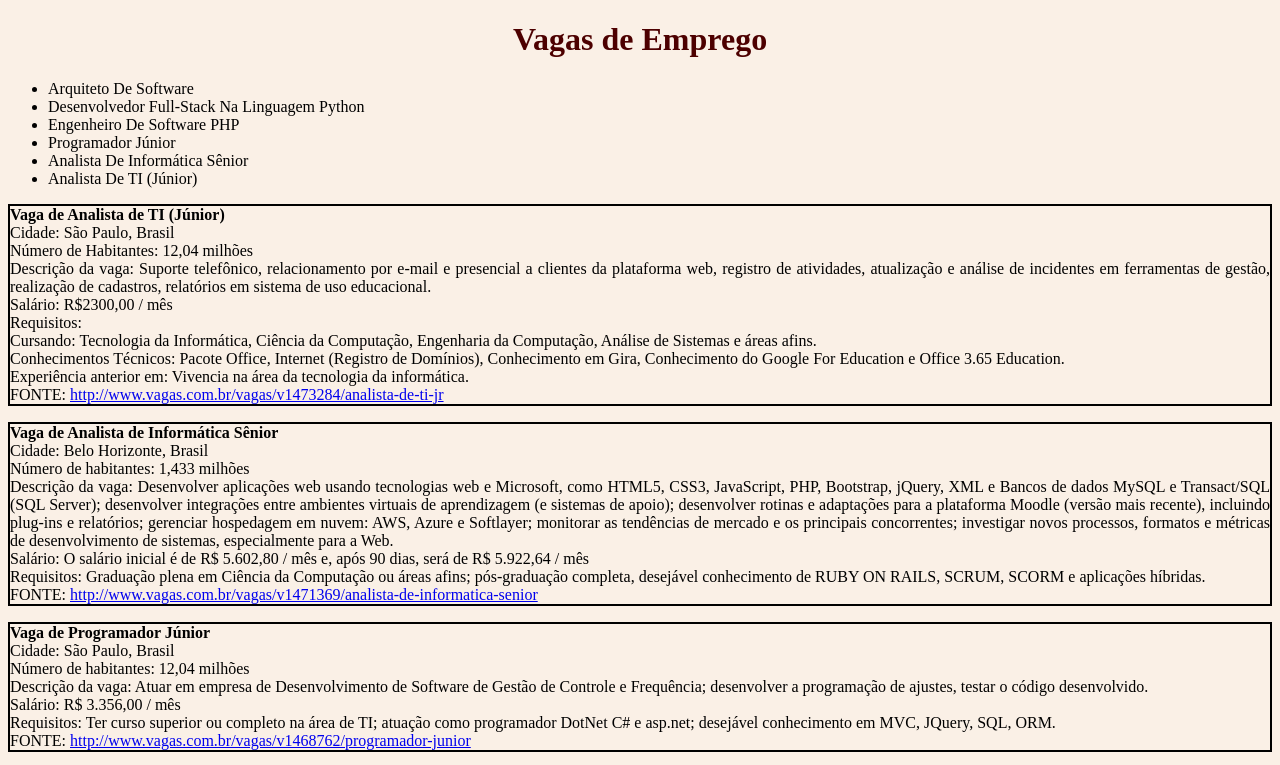
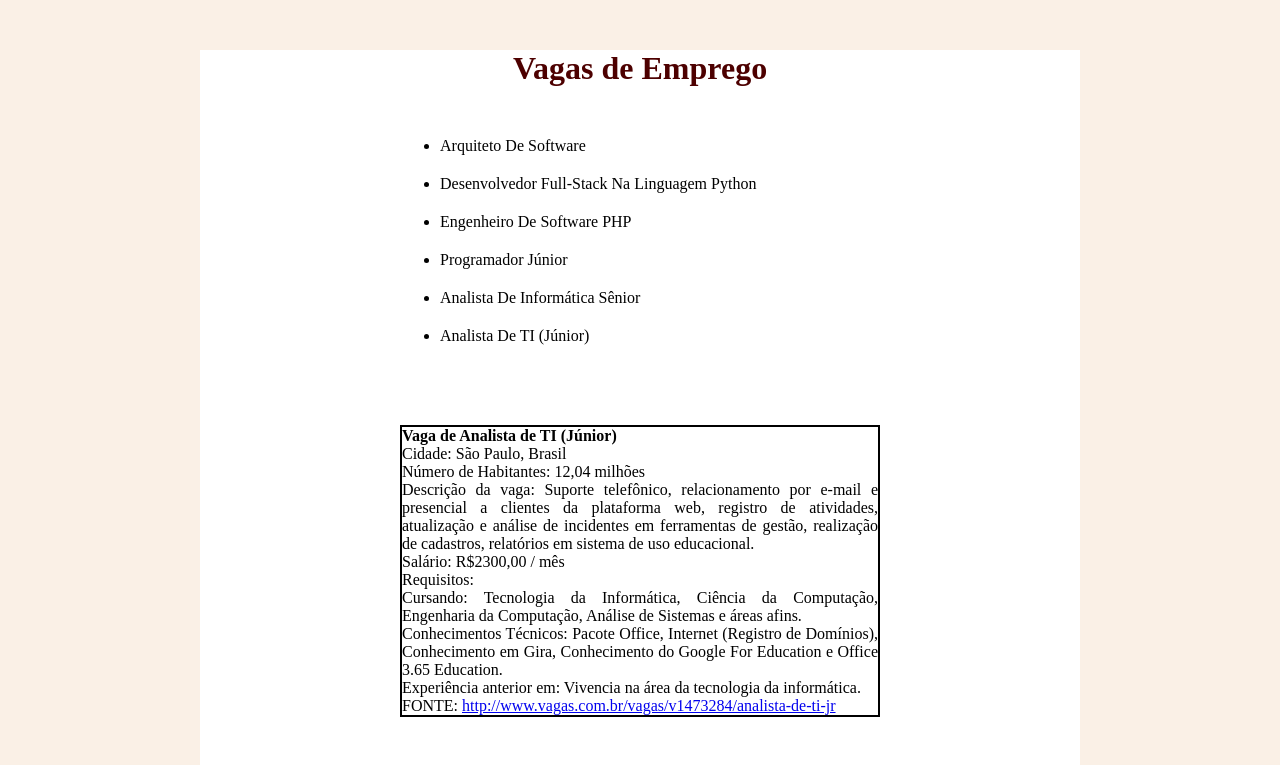
Before and after one commit to gabrielapmickus/vagaEmpregos, a plain HTML site: page index.html in a window 1280 px wide. Shown: the top 765 px of the page. Drawn offline with Linux system fonts and the light colour scheme.

Commit message:
versão final aula 3

```diff
--- a/estilos.css
+++ b/estilos.css
@@ -1,18 +1,26 @@
 body {
   background-color: linen;
+  margin: 50px 200px 50px 200px;
 }
 
 h1#vagasEmprego{
   color: rgb(77, 0, 0);
   text-align: center;
+  margin: 50px 200px 50px 200px;
 }
 
 p{
   border: 2px solid  black;
   text-align: justify;
+  margin: 80px 200px 20px 200px;
 }
 p.solid {outline-style: solid;}
 
 li {
   text-transform: capitalize;
+  margin: 20px 200px 20px 200px;
 }
+
+div#conteudo{
+  background-color: white;
+}
--- a/index.html
+++ b/index.html
@@ -6,6 +6,8 @@
     <title>Vagas de Emprego</title>
   </head>
   <body>
+    <div id="conteudo">
+
     <h1 id="vagasEmprego">Vagas de Emprego</h1>
     <ul>
       <li>Arquiteto de Software</li>
@@ -65,6 +67,6 @@
         https://landing.jobs/at/getyourguide/php-software-engineer-mobile-back-end</a>
 
     </p>
-
+</div>
   </body>
 </html>
```
